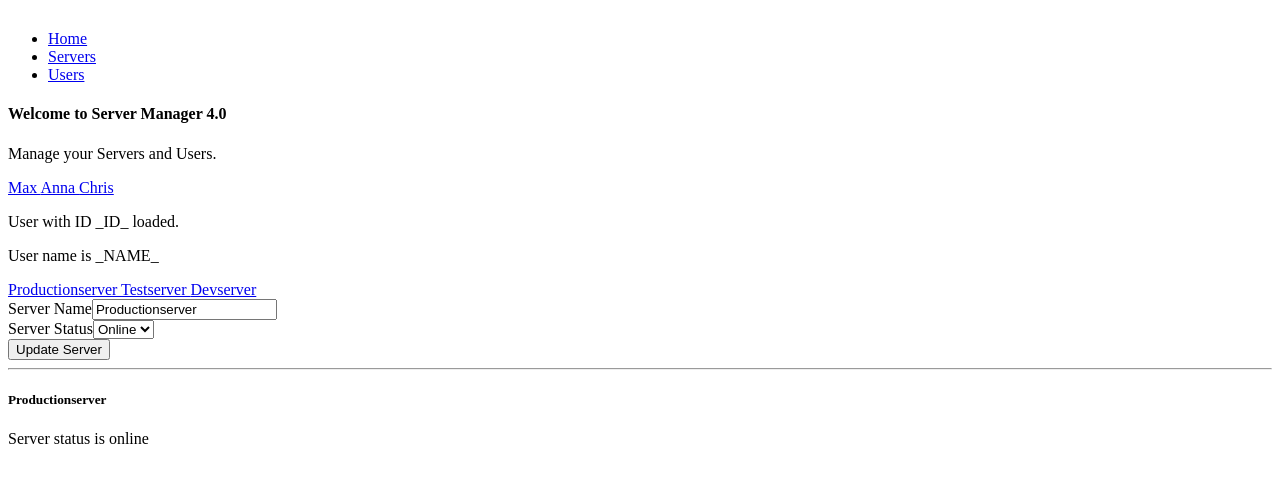
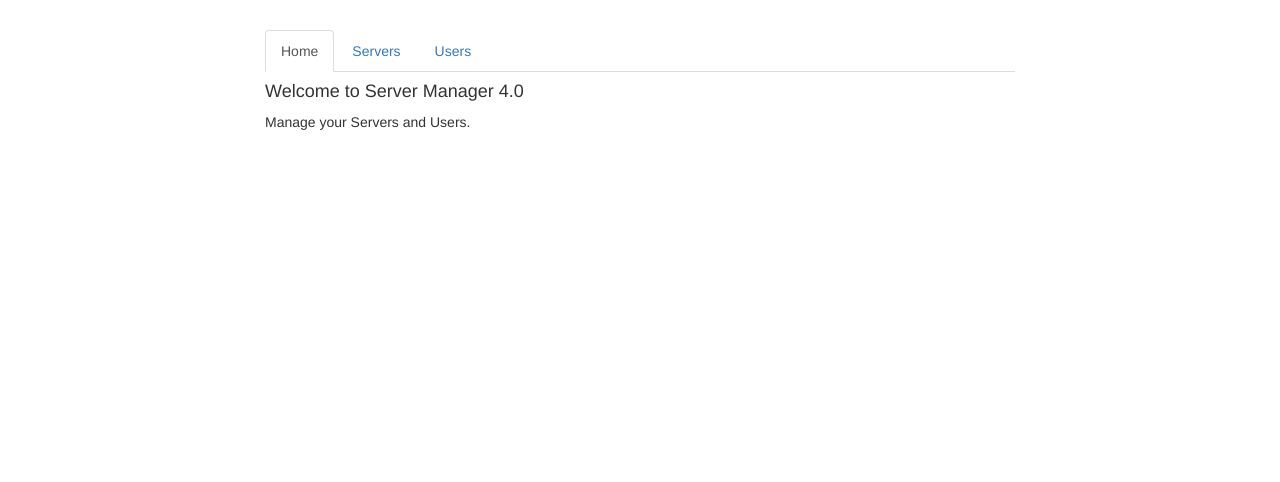
Before and after one commit to Topaz712/change-pages-routing-code-along, an Angular app: page / in a window 1280 px wide. Shown: the top 482 px of the page. Built offline with nearby package versions, Linux system fonts and the light colour scheme.

Commit message:
notes: setting up and loading routes

```diff
--- a/angular.json
+++ b/angular.json
@@ -50,6 +50,7 @@
               "src/assets"
             ],
             "styles": [
+              "node_modules/bootstrap/dist/css/bootstrap.min.css",
               "src/styles.css"
             ],
             "scripts": []
--- a/package.json
+++ b/package.json
@@ -18,6 +18,7 @@
     "@angular/platform-browser": "^16.2.0",
     "@angular/platform-browser-dynamic": "^16.2.0",
     "@angular/router": "^16.2.0",
+    "bootstrap": "^3.4.1",
     "rxjs": "~7.8.0",
     "tslib": "^2.3.0",
     "zone.js": "~0.13.0"
--- a/src/app/app.component.html
+++ b/src/app/app.component.html
@@ -10,17 +10,7 @@
   </div>
   <div class="row">
     <div class="col-xs-12 col-sm-10 col-md-8 col-sm-offset-1 col-md-offset-2">
-      <app-home></app-home>
-    </div>
-  </div>
-  <div class="row">
-    <div class="col-xs-12 col-sm-10 col-md-8 col-sm-offset-1 col-md-offset-2">
-      <app-users></app-users>
-    </div>
-  </div>
-  <div class="row">
-    <div class="col-xs-12 col-sm-10 col-md-8 col-sm-offset-1 col-md-offset-2">
-      <app-servers></app-servers>
+      <router-outlet></router-outlet>
     </div>
   </div>
 </div>
--- a/src/app/app.module.ts
+++ b/src/app/app.module.ts
@@ -1,6 +1,7 @@
 import { NgModule } from '@angular/core';
 import { BrowserModule } from '@angular/platform-browser';
 import { FormsModule } from '@angular/forms';
+import { Routes, RouterModule } from '@angular/router';
 
 import { AppComponent } from './app.component';
 import { ServerComponent } from './servers/server/server.component';
@@ -10,6 +11,12 @@ import { UsersComponent } from './users/users.component';
 import { UserComponent } from './users/user/user.component';
 import { HomeComponent } from './home/home.component';
 import { ServersService } from './servers/servers.service';
+
+const appRoutes: Routes = [
+  { path: '', component: HomeComponent },
+  { path: 'users', component: UsersComponent },
+  { path: 'servers', component: ServersComponent },
+];
 
 @NgModule({
   declarations: [
@@ -23,7 +30,8 @@ import { ServersService } from './servers/servers.service';
   ],
   imports: [
     BrowserModule,
-    FormsModule
+    FormsModule,
+    RouterModule.forRoot(appRoutes)
   ],
   providers: [ServersService],
   bootstrap: [AppComponent]
--- a/src/app/servers/servers.component.ts
+++ b/src/app/servers/servers.component.ts
@@ -1,4 +1,4 @@
-import { Component } from '@angular/core';
+import { Component, OnInit } from '@angular/core';
 
 import { ServersService } from './servers.service';
 
```
Also changed, not shown: 1 other file (tests, documents, lock files or other folders).
